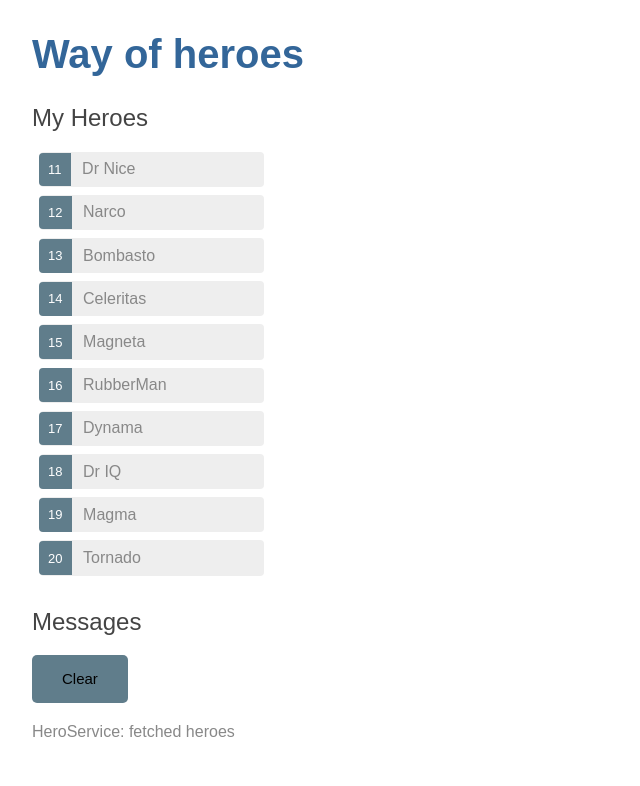
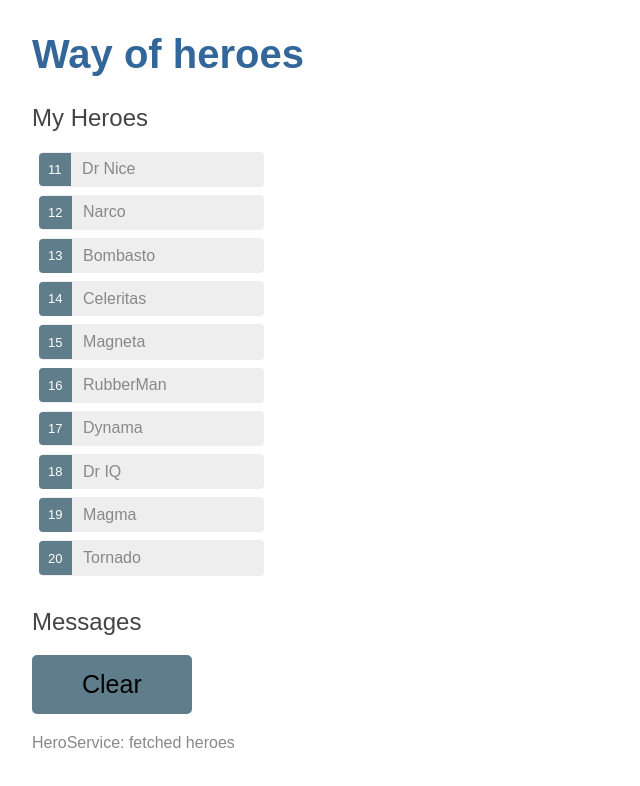
Before and after one commit to BallBoychick/Angularchick, an Angular app: page / in a window 1280 px wide. Shown: the top 786 px of the page, without its empty margins (0-640 px from the left). Built offline with nearby package versions, Linux system fonts and the light colour scheme.

Commit message:
end4lesson

```diff
--- a/src/app/messages/messages.component.css
+++ b/src/app/messages/messages.component.css
@@ -2,7 +2,7 @@
     border: none;
     border-radius: 5px;
     background-color: #607D8B;
-    padding: 15px 30px;
+    padding: 15px 50px;
 }
 
 .message__btn:hover {
@@ -11,7 +11,7 @@
 
 .message__btn-text {
     color: #000;
-    font-size: 15px;
+    font-size: 25px;
 }
 
 .message__view {
--- a/src/app/messages/messages.component.html
+++ b/src/app/messages/messages.component.html
@@ -5,4 +5,4 @@
             (click)="messageService.clear()"><span class="message__btn-text">Clear</span></button>
     <div *ngFor='let message of messageService.messages' class="message__view"> {{message}} </div>
 
-  </div>
+</div>
```
